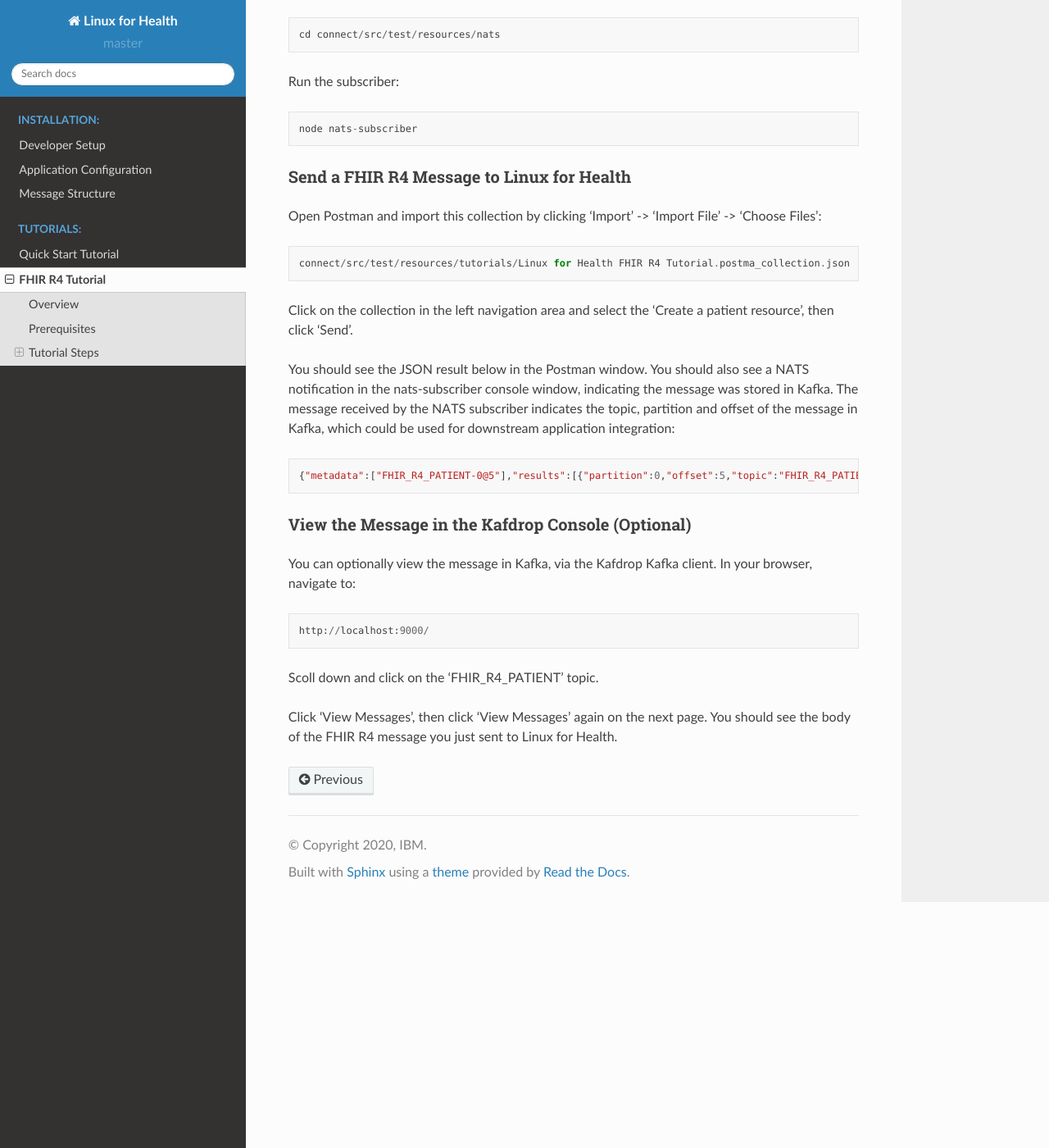
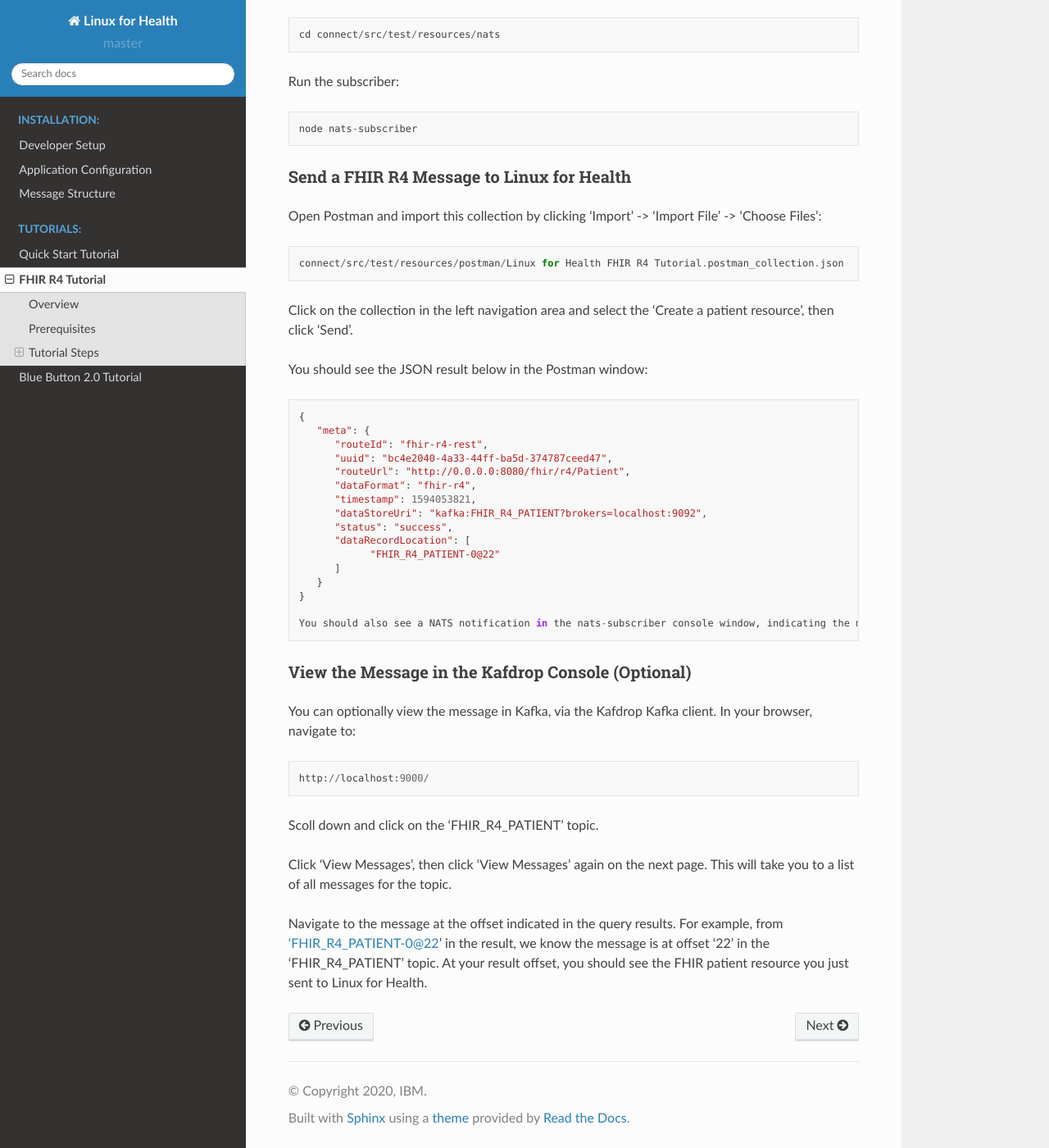
Before and after one commit to LinuxForHealth/docs, a Sphinx documentation site: the page built from source/tutorials/fhir-r4.rst, in a window 1280 px wide and 1400 px high, scrolled down 669 px. Shown: the whole window at 82% size. Built offline with Sphinx 7.4.7 and the Read the Docs theme 2.0.0, drawn with Linux system fonts in a browser that asks for light colours; comment, search, counter and statistics services are not loaded.

Commit message:
Added Blue Button tutorial

```diff
--- a/source/index.rst
+++ b/source/index.rst
@@ -37,3 +37,4 @@ You can get started by visiting our `developer setup page <./developer-setup.htm
 
    tutorials/quickstart.rst
    tutorials/fhir-r4.rst
+   tutorials/blue-button-20.rst
--- a/source/tutorials/fhir-r4.rst
+++ b/source/tutorials/fhir-r4.rst
@@ -29,13 +29,28 @@ Send a FHIR R4 Message to Linux for Health
 ------------------------------------------
 Open Postman and import this collection by clicking 'Import' -> 'Import File' -> 'Choose Files'::
 
-   connect/src/test/resources/tutorials/Linux for Health FHIR R4 Tutorial.postma_collection.json
+   connect/src/test/resources/postman/Linux for Health FHIR R4 Tutorial.postman_collection.json
 
 Click on the collection in the left navigation area and select the 'Create a patient resource', then click 'Send'.
 
-You should see the JSON result below in the Postman window.  You should also see a NATS notification in the nats-subscriber console window, indicating the message was stored in Kafka.  The message received by the NATS subscriber indicates the topic, partition and offset of the message in Kafka, which could be used for downstream application integration::
+You should see the JSON result below in the Postman window::
 
-   {"metadata":["FHIR_R4_PATIENT-0@5"],"results":[{"partition":0,"offset":5,"topic":"FHIR_R4_PATIENT","timestamp":1591818224767}]}
+   {
+      "meta": {
+         "routeId": "fhir-r4-rest",
+         "uuid": "bc4e2040-4a33-44ff-ba5d-374787ceed47",
+         "routeUrl": "http://0.0.0.0:8080/fhir/r4/Patient",
+         "dataFormat": "fhir-r4",
+         "timestamp": 1594053821,
+         "dataStoreUri": "kafka:FHIR_R4_PATIENT?brokers=localhost:9092",
+         "status": "success",
+         "dataRecordLocation": [
+               "FHIR_R4_PATIENT-0@22"
+         ]
+      }
+   }
+
+   You should also see a NATS notification in the nats-subscriber console window, indicating the message was stored in Kafka.  The message received by the NATS subscriber indicates the topic, partition and offset of the message in Kafka, which could be used for downstream application integration.
 
 View the Message in the Kafdrop Console (Optional)
 --------------------------------------------------
@@ -45,4 +60,6 @@ You can optionally view the message in Kafka, via the Kafdrop Kafka client.  In
 
 Scoll down and click on the 'FHIR_R4_PATIENT' topic.
 
-Click 'View Messages', then click 'View Messages' again on the next page.  You should see the body of the FHIR R4 message you just sent to Linux for Health.
+Click 'View Messages', then click 'View Messages' again on the next page.  This will take you to a list of all messages for the topic.
+
+Navigate to the message at the offset indicated in the query results.  For example, from 'FHIR_R4_PATIENT-0@22' in the result, we know the message is at offset '22' in the 'FHIR_R4_PATIENT' topic.  At your result offset, you should see the FHIR patient resource you just sent to Linux for Health.
```
Also changed, not shown: source/message-structure.rst (+5 -5 lines), source/tutorials/blue-button-20.rst (added, +91 -0 lines), source/tutorials/quickstart.rst (+8 -4 lines).
